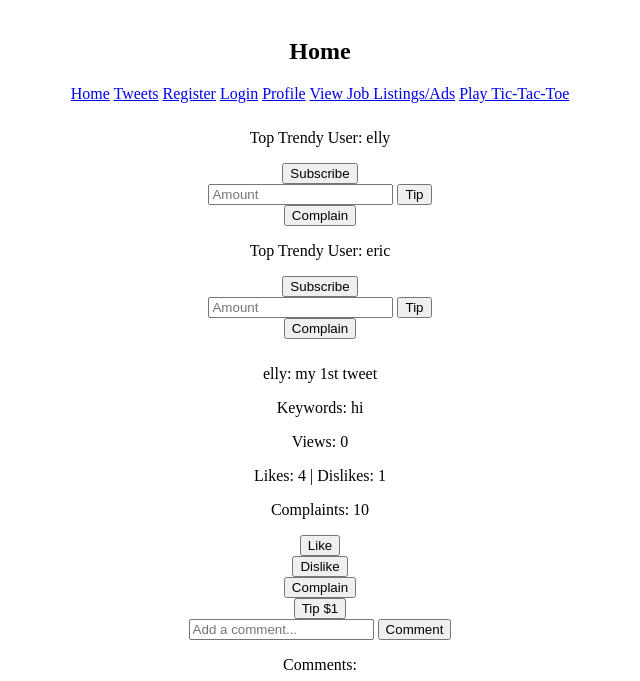
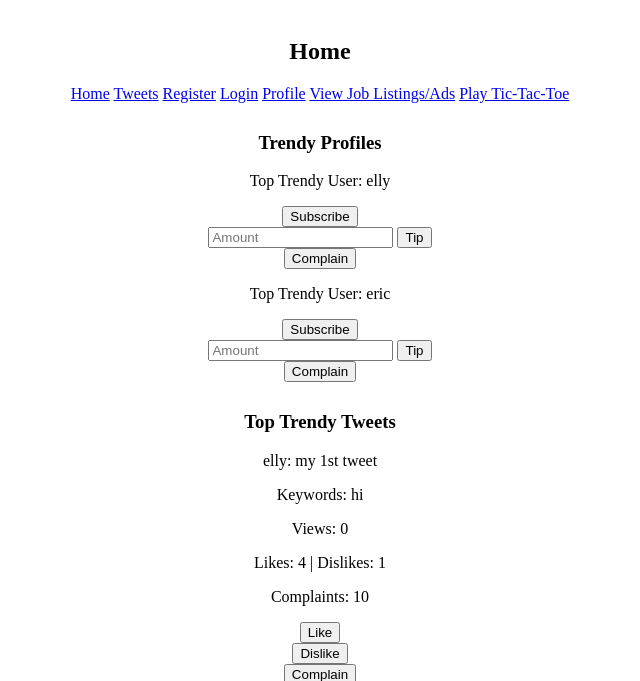
Before and after one commit to ellyhonig/miniTwitter, a Flask app: page / in a window 1280 px wide. Shown: the top 681 px of the page, without its empty margins (320-960 px from the left). Run offline with Flask 3, Linux system fonts and the light colour scheme.

Commit message:
added headers for home page

```diff
--- a/templates/home.html
+++ b/templates/home.html
@@ -31,6 +31,7 @@
 
 
         <div class="center">
+            <h3>Trendy Profiles</h3>
             {% for user in trendyusers %}
                 <p> Top Trendy User: {{ user }}</p>
                 <!-- Subscribe, Tip, and Complain buttons for each user -->
@@ -61,6 +62,7 @@
 
         <!-- Tweets Section -->
         <div id="tweets">
+            <h3>Top Trendy Tweets</h3>
             {% for tweet in topthree %}
             <div class="tweet">
                 <p>{{ tweet['author'] }}: {{ tweet['content'] }}</p>
```
